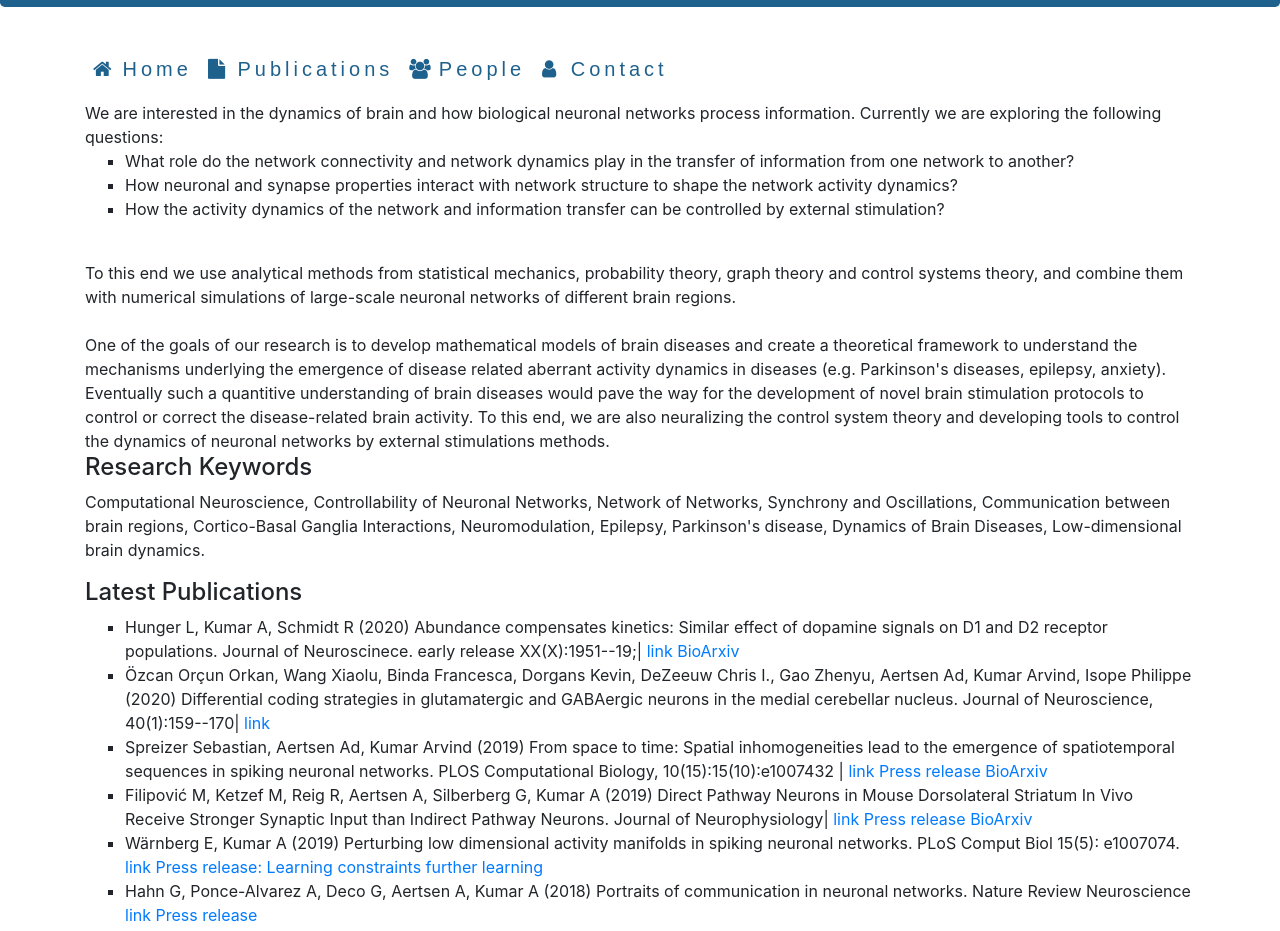
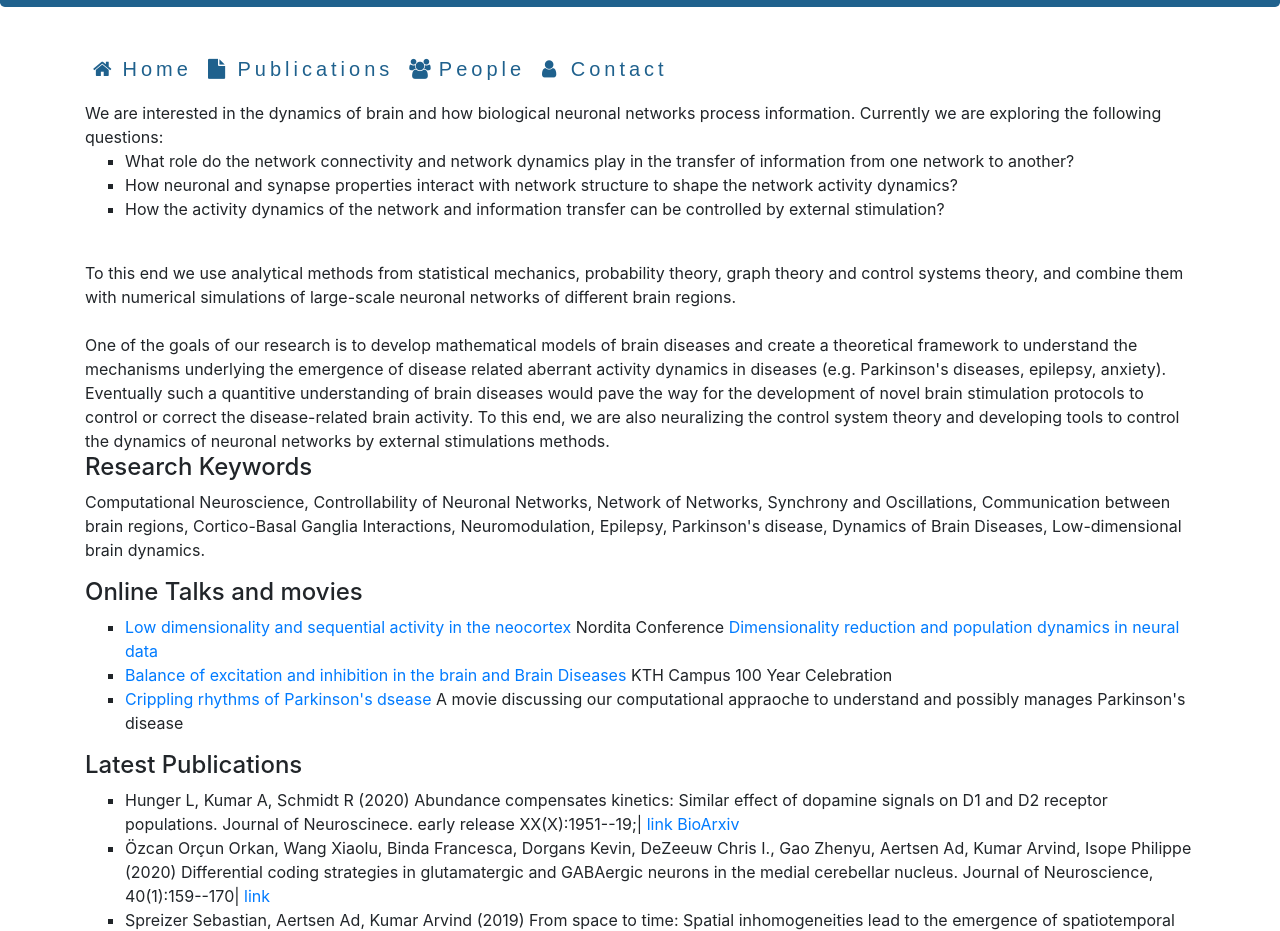
Before and after one commit to arvkumar/arvkumar.github.io, a plain HTML site: page index.html in a window 1280 px wide. Shown: the part 142-1073 px from the top of the page. Drawn offline with Linux system fonts and the light colour scheme.

Commit message:
Update home.template.html
Added movie links

```diff
--- a/home/home.template.html
+++ b/home/home.template.html
@@ -19,7 +19,14 @@
     Dynamics of Brain Diseases, Low-dimensional brain dynamics.
   </p>
 </div>
-
+<div class="panel">
+    <h4>Online Talks and movies</h4>
+    <ol style="list-style-type:square;">
+        <li>  <a href="https://www.youtube.com/watch?v=8nt8LC_B7o4&list=PLonWNO9SywvIKGnlOVrc-6tAGyB14lXfy&index=4&t=2052s" target="_blank"> Low dimensionality and sequential activity in the neocortex </a>Nordita Conference <a href="https://indico.fysik.su.se/event/6818/" target="_blank"> Dimensionality reduction and population dynamics in neural data </a></li>
+    <li>  <a href="https://www.youtube.com/watch?v=TVA1JtgtRJ4&t=25s" target="_blank"> Balance of excitation and inhibition in the brain and Brain Diseases </a>KTH Campus 100 Year Celebration</li>
+    <li>  <a href="https://www.youtube.com/watch?v=4EipAkI70ao" target="_blank"> Crippling rhythms of Parkinson's dsease </a> A movie discussing our computational appraoche to understand and possibly manages Parkinson's disease</li>
+    </ol>
+</div>
 <div class="panel">
     <h4>Latest Publications</h4>
     <ol style="list-style-type:square;">
```
